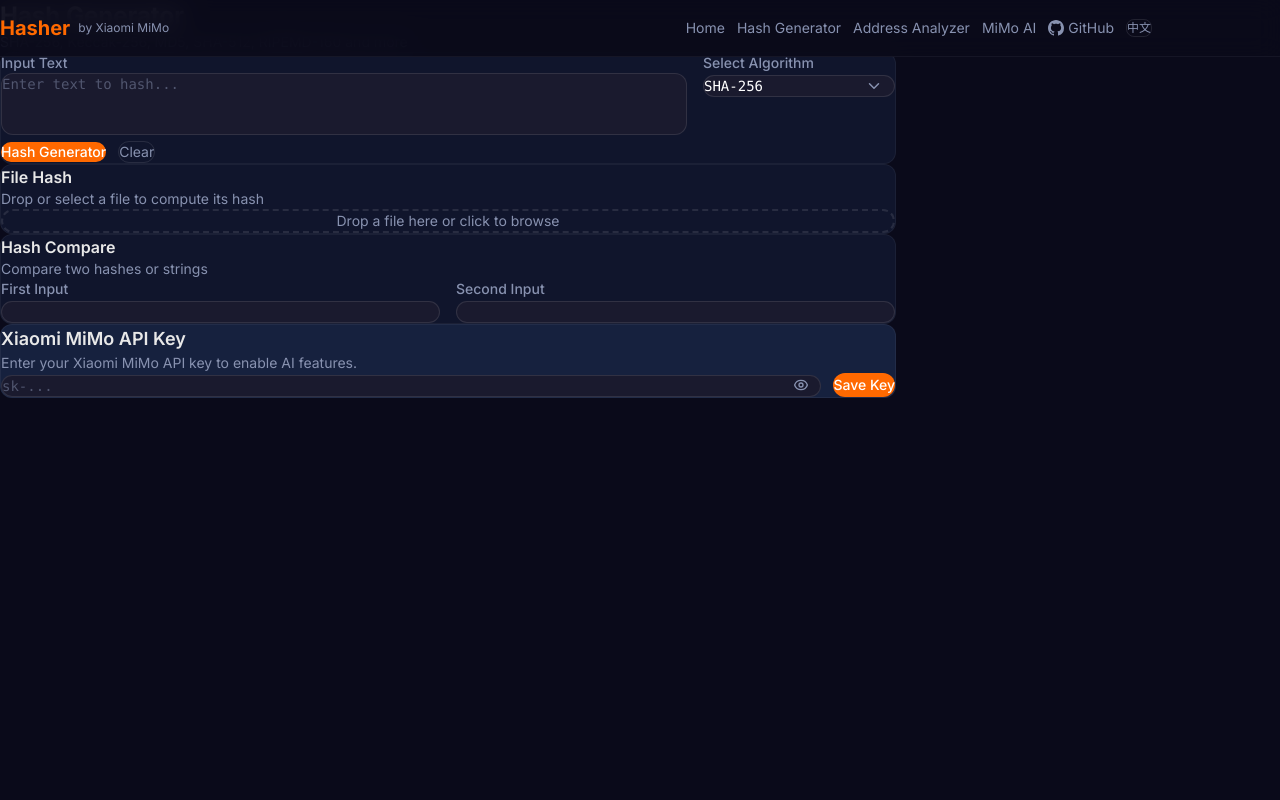
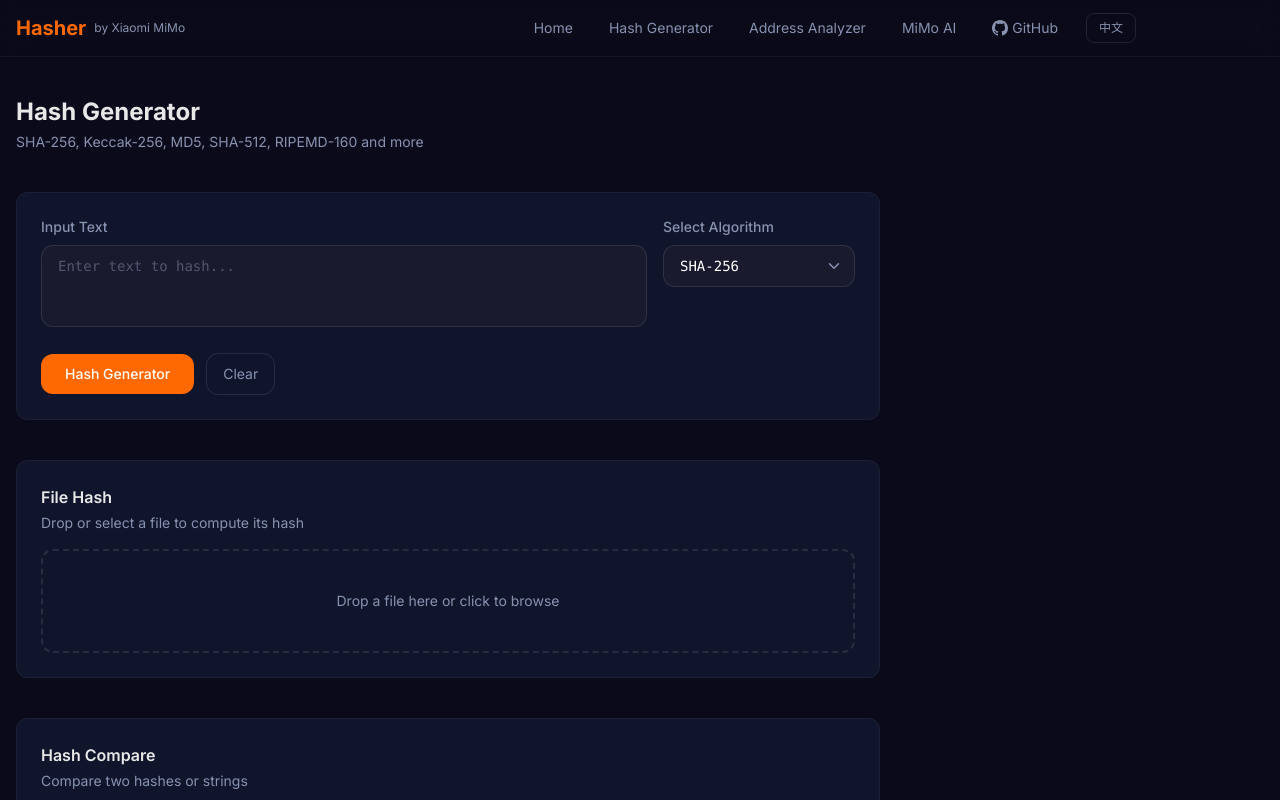
Before and after one commit to forforgebe/xiaomi-hasher, a Next.js app: page /hash in a window 1280 px wide. Shown: the top 800 px of the page. Built offline with nearby package versions, Linux system fonts and the light colour scheme.

Commit message:
fix: add spacing utilities as unlayered CSS (Tailwind v4 @layer bug in Next.js Turbopack)

```diff
--- a/src/app/globals.css
+++ b/src/app/globals.css
@@ -39,10 +39,64 @@
 .glow-orange { box-shadow: 0 0 20px rgba(255, 105, 0, 0.3); }
 .glow-green { box-shadow: 0 0 20px rgba(0, 200, 83, 0.3); }
 
-input, select, textarea {
-  outline: none;
-}
+input, select, textarea { outline: none; }
 input:focus, select:focus, textarea:focus {
   border-color: #FF6900 !important;
   box-shadow: 0 0 0 2px rgba(255, 105, 0, 0.15) !important;
 }
+
+/* ── Spacing utilities (Tailwind v4 @layer workaround) ── */
+.px-4 { padding-left: 1rem; padding-right: 1rem; }
+.px-3 { padding-left: 0.75rem; padding-right: 0.75rem; }
+.px-2 { padding-left: 0.5rem; padding-right: 0.5rem; }
+.px-5 { padding-left: 1.25rem; padding-right: 1.25rem; }
+.px-6 { padding-left: 1.5rem; padding-right: 1.5rem; }
+.px-8 { padding-left: 2rem; padding-right: 2rem; }
+.py-1 { padding-top: 0.25rem; padding-bottom: 0.25rem; }
+.py-1\.5 { padding-top: 0.375rem; padding-bottom: 0.375rem; }
+.py-2 { padding-top: 0.5rem; padding-bottom: 0.5rem; }
+.py-2\.5 { padding-top: 0.625rem; padding-bottom: 0.625rem; }
+.py-3 { padding-top: 0.75rem; padding-bottom: 0.75rem; }
+.py-4 { padding-top: 1rem; padding-bottom: 1rem; }
+.py-6 { padding-top: 1.5rem; padding-bottom: 1.5rem; }
+.py-8 { padding-top: 2rem; padding-bottom: 2rem; }
+.py-16 { padding-top: 4rem; padding-bottom: 4rem; }
+.p-3 { padding: 0.75rem; }
+.p-4 { padding: 1rem; }
+.p-5 { padding: 1.25rem; }
+.p-6 { padding: 1.5rem; }
+.pt-6 { padding-top: 1.5rem; }
+.pt-14 { padding-top: 3.5rem; }
+.pt-24 { padding-top: 6rem; }
+.pb-16 { padding-bottom: 4rem; }
+.gap-1 { gap: 0.25rem; }
+.gap-2 { gap: 0.5rem; }
+.gap-3 { gap: 0.75rem; }
+.gap-4 { gap: 1rem; }
+.gap-6 { gap: 1.5rem; }
+.mt-1 { margin-top: 0.25rem; }
+.mt-4 { margin-top: 1rem; }
+.mb-1 { margin-bottom: 0.25rem; }
+.mb-2 { margin-bottom: 0.5rem; }
+.mb-3 { margin-bottom: 0.75rem; }
+.mb-4 { margin-bottom: 1rem; }
+.mb-6 { margin-bottom: 1.5rem; }
+.mb-8 { margin-bottom: 2rem; }
+.mb-12 { margin-bottom: 3rem; }
+.ml-1 { margin-left: 0.25rem; }
+.space-y-2 > * + * { margin-top: 0.5rem; }
+.space-y-4 > * + * { margin-top: 1rem; }
+.space-y-5 > * + * { margin-top: 1.25rem; }
+.space-y-6 > * + * { margin-top: 1.5rem; }
+
+@media (min-width: 40rem) {
+  .sm\:px-3 { padding-left: 0.75rem; padding-right: 0.75rem; }
+  .sm\:py-10 { padding-top: 2.5rem; padding-bottom: 2.5rem; }
+  .sm\:p-4 { padding: 1rem; }
+  .sm\:p-6 { padding: 1.5rem; }
+  .sm\:p-8 { padding: 2rem; }
+  .sm\:gap-3 { gap: 0.75rem; }
+  .sm\:gap-4 { gap: 1rem; }
+  .sm\:gap-6 { gap: 1.5rem; }
+  .sm\:space-y-10 > * + * { margin-top: 2.5rem; }
+}
```
